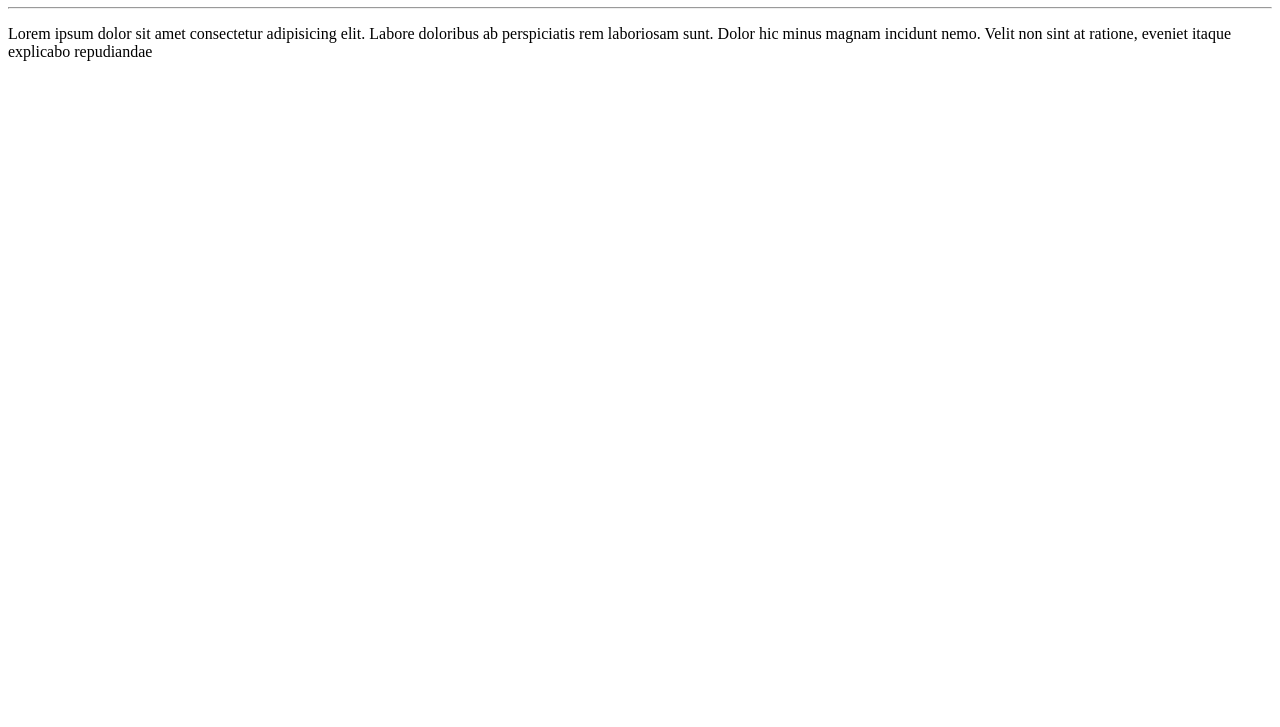
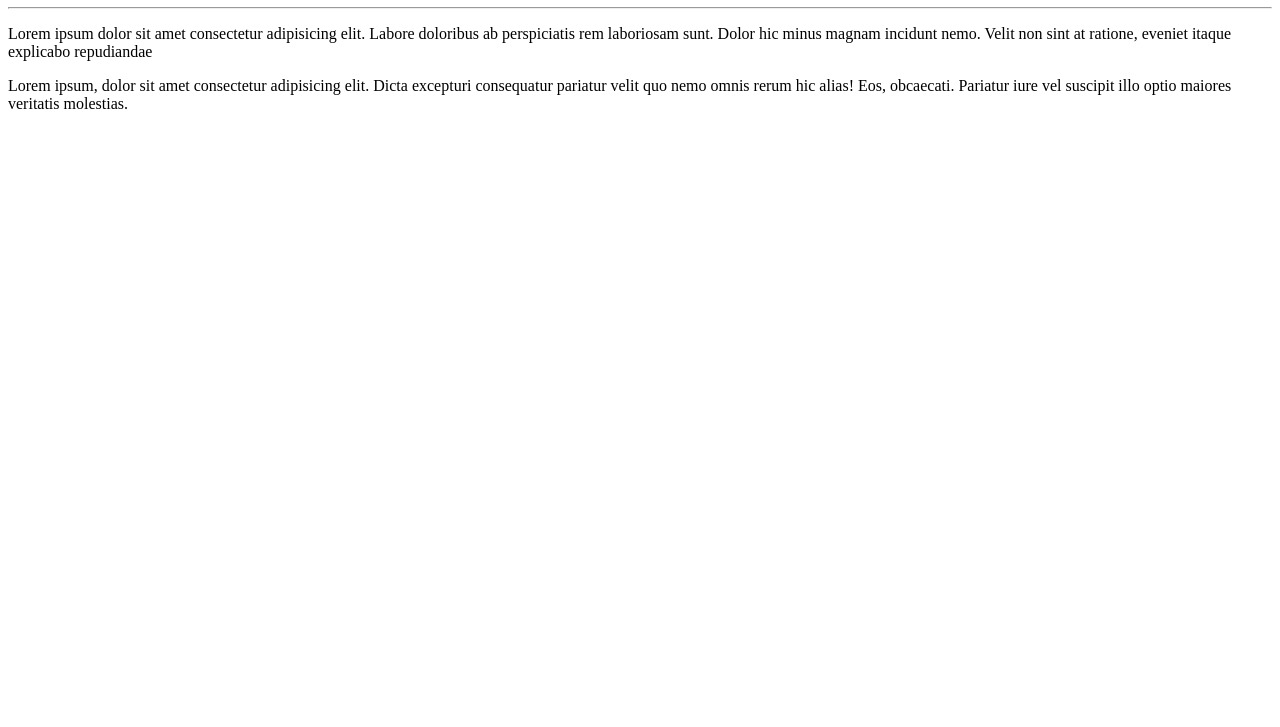
Before and after one commit to viniciusx0800/Ola-Mundo, a plain HTML site: page site-exemplo/index.html in a window 1280 px wide. Shown: the part 73-800 px from the top of the page. Drawn offline with Linux system fonts and the light colour scheme.

Commit message:
Adicionei um páragrafo

```diff
--- a/site-exemplo/index.html
+++ b/site-exemplo/index.html
@@ -9,5 +9,6 @@
     <h1>Ola,mundo!</h1>
     <hr>
     <p>Lorem ipsum dolor sit amet consectetur adipisicing elit. Labore doloribus ab perspiciatis rem laboriosam sunt. Dolor hic minus magnam incidunt nemo. Velit non sint at ratione, eveniet itaque explicabo repudiandae</p>
+    <p>Lorem ipsum, dolor sit amet consectetur adipisicing elit. Dicta excepturi consequatur pariatur velit quo nemo omnis rerum hic alias! Eos, obcaecati. Pariatur iure vel suscipit illo optio maiores veritatis molestias.</p>
 </body>
 </html>
```
